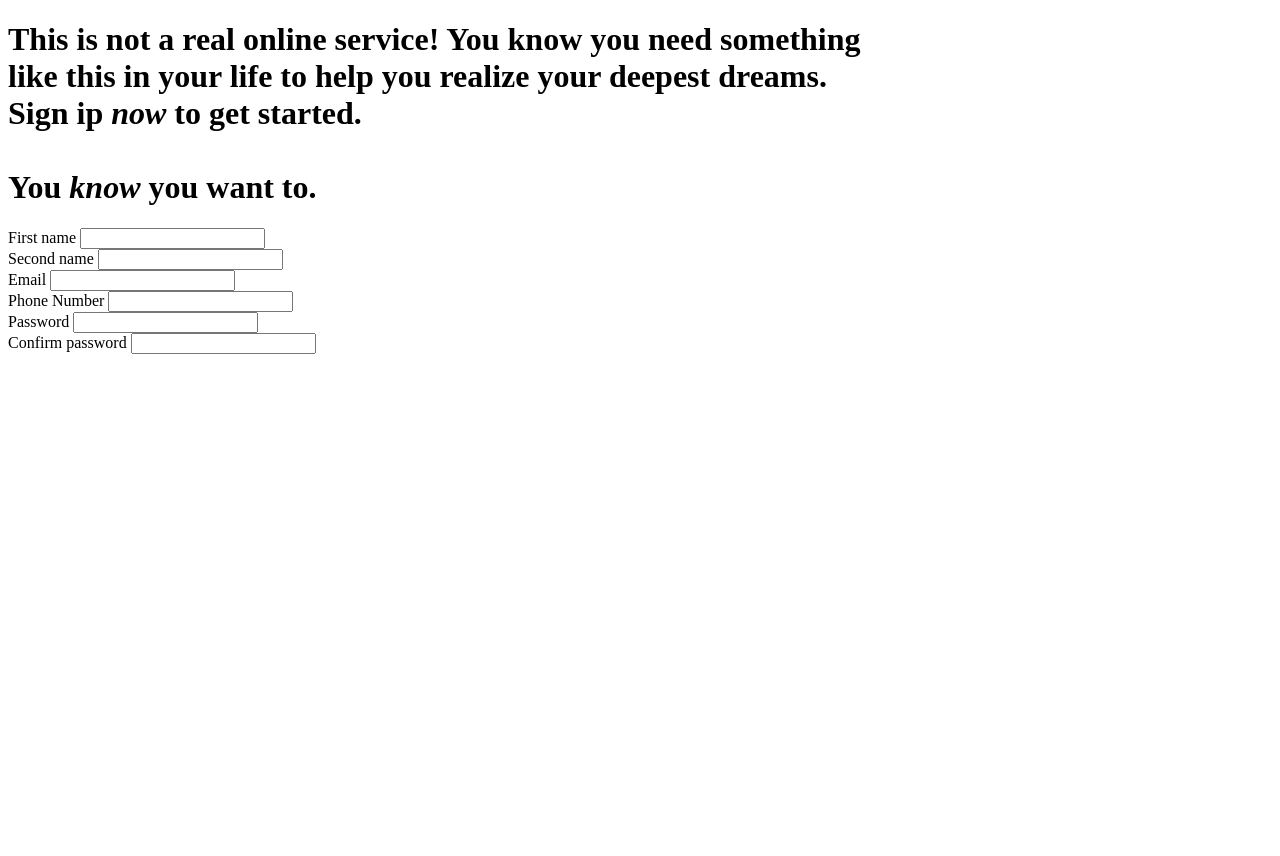
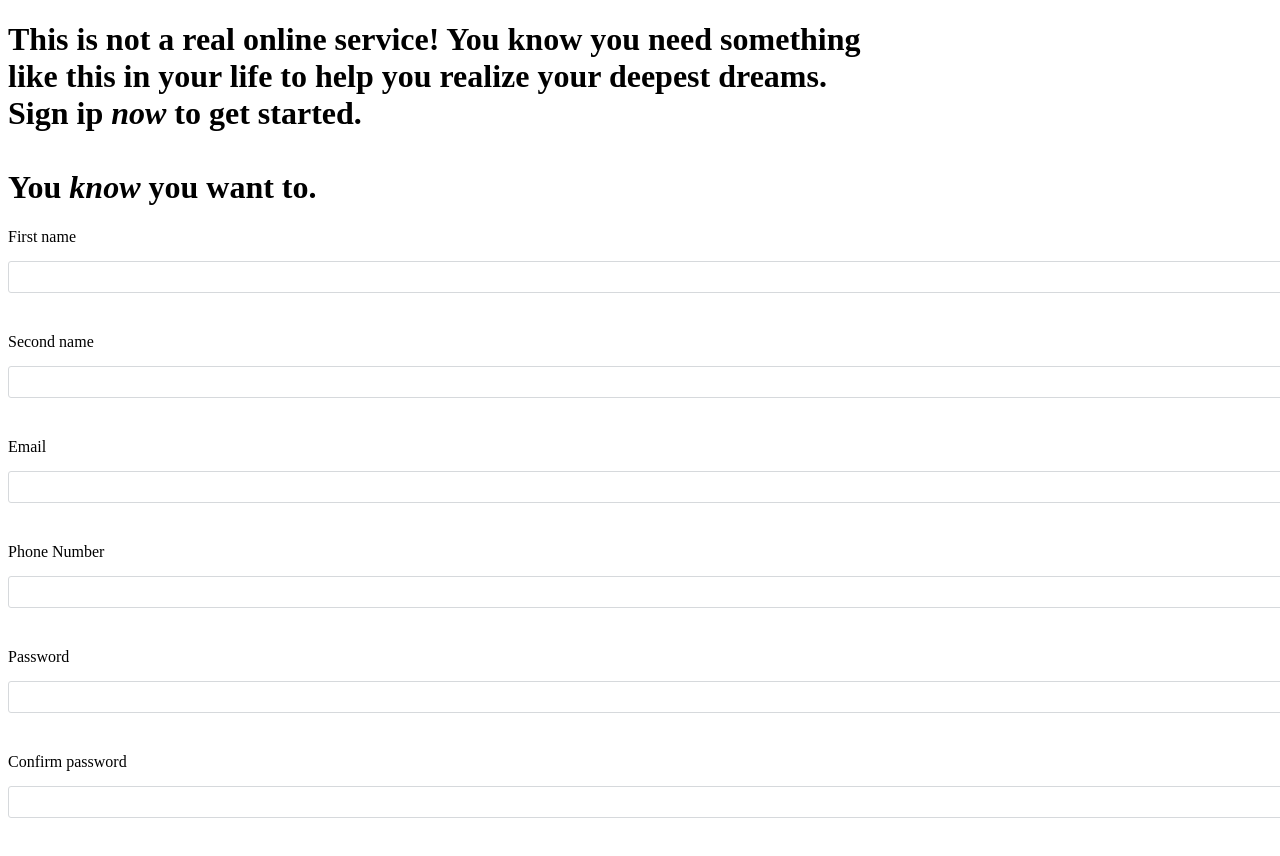
Before and after one commit to Oldee18/form, a plain HTML site: page index.html in a window 1280 px wide. Before the commit the page ends 800 px from the top, so only its background shows below. Drawn offline with Linux system fonts and the light colour scheme.

Commit message:
Added some styling to the form elements

```diff
--- a/index.html
+++ b/index.html
@@ -19,7 +19,7 @@
                 <label for="first-name">First name</label>
                 <input type="text" id="first-name" name="first-name"/>
             </div>
-            <div class="form">
+            <div class="form-row">
                 <label for="second-name">Second name</label>
                 <input type="text" id="second-name" name="second-name"/>
             </div>
--- a/styles.css
+++ b/styles.css
@@ -0,0 +1,23 @@
+.form-row {
+    margin-bottom: 40px;
+    display: flex;
+    justify-content: flex-start;
+    flex-direction: column;
+    flex-wrap: wrap;
+  }
+
+  .form-row input[type='text'],
+  .form-row input[type="email"],
+  .form-row input[type="password"],
+  .form-row input[type="tel"] {
+    background-color: #FFFFFF;
+    border: 1px solid #D6D9DC;
+    border-radius: 3px;
+    width: 100%;
+    padding: 7px;
+    font-size: 14px;
+  }
+
+  .form-row label {
+    margin-bottom: 15px;
+  }
```
